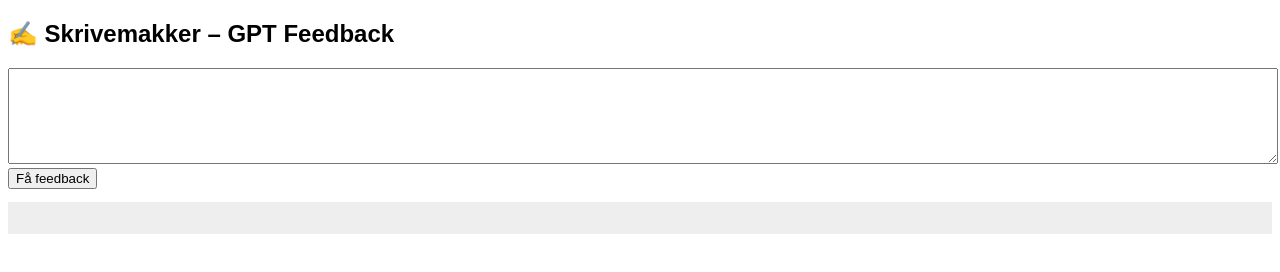
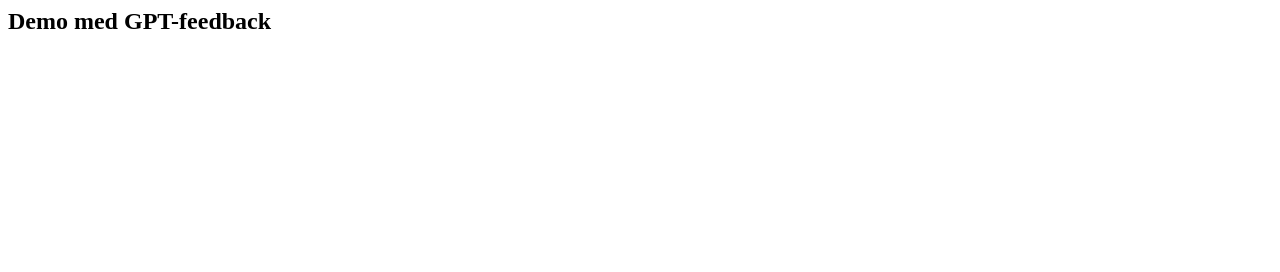
Before and after one commit to Sthier24/Skrivemakker, a website: page demo/index.html in a window 1280 px wide. Drawn offline with Linux system fonts and the light colour scheme.

Commit message:
Add files via upload

```diff
--- a/demo/index.html
+++ b/demo/index.html
@@ -1,20 +1 @@
-<!DOCTYPE html>
-<html><head><meta charset="UTF-8"><title>Skrivemakker Demo</title></head>
-<body style="font-family:sans-serif">
-<h2>✍️ Skrivemakker – GPT Feedback</h2>
-<textarea id="tekst" rows="6" style="width:100%"></textarea>
-<button onclick="getFeedback()">Få feedback</button>
-<pre id="output" style="background:#eee;padding:1rem;"></pre>
-<script>
-async function getFeedback() {
-  const prompt = "Giv feedback på følgende tekst:\n" + document.getElementById("tekst").value;
-  const res = await fetch("/.netlify/functions/gpt-feedback", {
-    method: "POST",
-    headers: { "Content-Type": "application/json" },
-    body: JSON.stringify({ prompt })
-  });
-  const data = await res.json();
-  document.getElementById("output").textContent = data.result;
-}
-</script>
-</body></html>
+<html><body><h2>Demo med GPT-feedback</h2></body></html>
--- a/package.json
+++ b/package.json
@@ -1,5 +1,5 @@
 {
-  "name": "skrivemakker-backend",
+  "name": "skrivemakker-final",
   "version": "1.0.0",
   "dependencies": {
     "node-fetch": "^2.6.1"
```
Also changed, not shown: index.html (+1 -7 lines).
